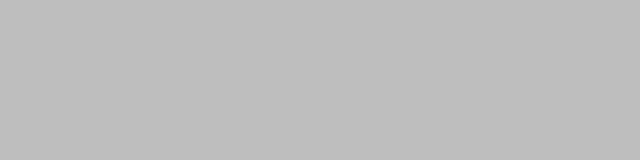
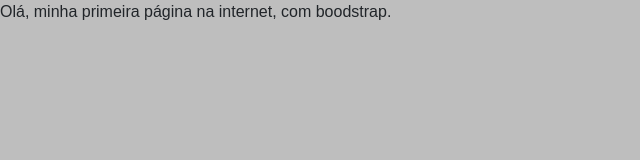
Before and after one commit to pedro-hdias/Minhalojinhaonline, a plain HTML site: page index.html in a window 1280 px wide. Shown: the whole page, without its empty margins (0-640 px from the left). Drawn offline with nearby package versions, Linux system fonts and the light colour scheme.

Commit message:
Corrigido um bug, sinal de > esquecido.

```diff
--- a/index.html
+++ b/index.html
@@ -5,9 +5,8 @@
     <link rel="stylesheet" href="https://maxcdn.bootstrapcdn.com/bootstrap/4.0.0/css/bootstrap.min.css" integrity="sha384-Gn5384xqQ1aoWXA+058RXPxPg6fy4IWvTNh0E263XmFcJlSAwiGgFAW/dAiS6JXm" crossorigin="anonymous">
     <link rel="stylesheet" href="index.css"
 </head>
-
 <body>
-    <pOlá, minha primeira página na internet, com boodstrap.</p>
+    <p>Olá, minha primeira página na internet, com boodstrap.</p>
     <script src="https://code.jquery.com/jquery-3.2.1.slim.min.js" integrity="sha384-KJ3o2DKtIkvYIK3UENzmM7KCkRr/rE9/Qpg6aAZGJwFDMVNA/GpGFF93hXpG5KkN" crossorigin="anonymous"></script>
     <script src="https://cdnjs.cloudflare.com/ajax/libs/popper.js/1.12.9/umd/popper.min.js" integrity="sha384-ApNbgh9B+Y1QKtv3Rn7W3mgPxhU9K/ScQsAP7hUibX39j7fakFPskvXusvfa0b4Q" crossorigin="anonymous"></script>
     <script src="https://maxcdn.bootstrapcdn.com/bootstrap/4.0.0/js/bootstrap.min.js" integrity="sha384-JZR6Spejh4U02d8jOt6vLEHfe/JQGiRRSQQxSfFWpi1MquVdAyjUar5+76PVCmYl" crossorigin="anonymous"></script>
```
